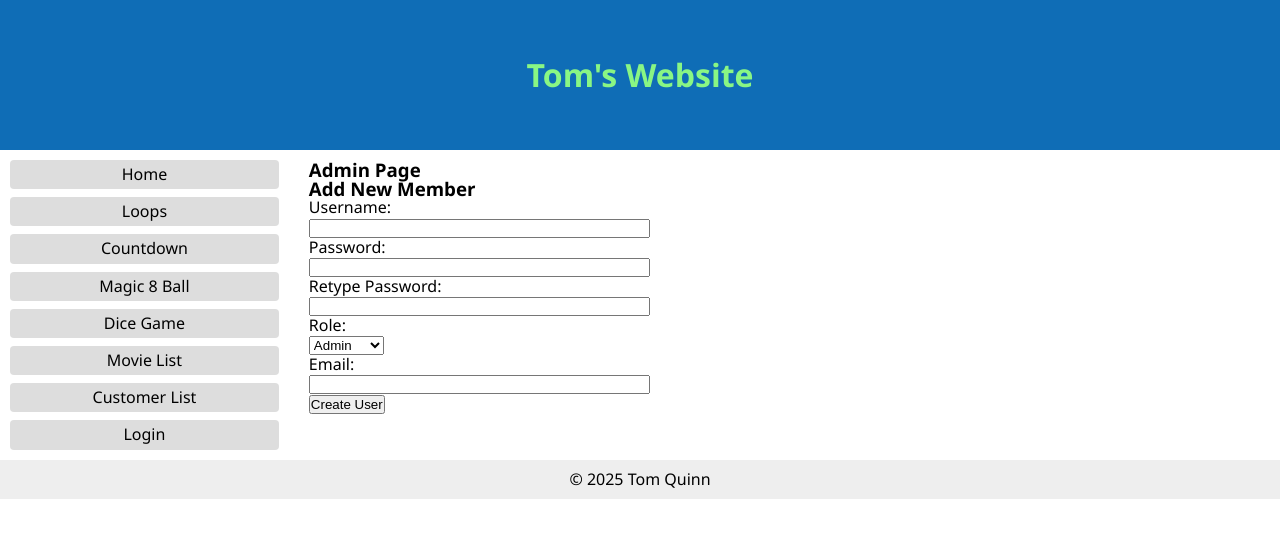
After one commit to Tquinn2135/phpclass, a PHP site: page /login/admin.php in a window 1280 px wide. The commit adds this page. Shown: the top 538 px of the page. Run offline with PHP 8.4, Linux system fonts and the light colour scheme; data that the repository does not hold is empty.

Commit message:
Added UI to login page

```diff
--- a/css/base.css
+++ b/css/base.css
@@ -1,4 +1,7 @@
 /* css reset */
+#err{
+    color: red;
+}
 
 * {
     margin: 0;
--- a/includes/navigation.php
+++ b/includes/navigation.php
@@ -7,6 +7,8 @@ $is8ball = $_SERVER['REQUEST_URI']== '/8ball';
 $isDiceGame = $_SERVER['REQUEST_URI']== '/dicegame';
 $isMovieList = $_SERVER['REQUEST_URI']== '/movielist';
 $isCustomerList = $_SERVER['REQUEST_URI']== '/customerlist';
+$isLogin= $_SERVER['REQUEST_URI'] == '/login'
+
 ?><nav>
     <ul>
         <li class="<?=$isHome?>">
@@ -30,5 +32,8 @@ $isCustomerList = $_SERVER['REQUEST_URI']== '/customerlist';
         <li class="<?=$isCustomerList?>">
             <a href="/customerlist">Customer List</a>
         </li>
+        <li class="<?=$isLogin?>">
+            <a href="/login">Login</a>
+        </li>
     </ul>
 </nav>
--- /dev/null
+++ b/login/admin.php
@@ -0,0 +1,50 @@
+<!doctype html>
+<html lang="en">
+<head>
+    <meta charset="UTF-8">
+    <meta name="viewport"
+          content="width=device-width, user-scalable=no, initial-scale=1.0, maximum-scale=1.0, minimum-scale=1.0">
+    <meta http-equiv="X-UA-Compatible" content="ie=edge">
+    <title>Tom's Website</title>
+    <link rel="stylesheet" href="/css/base.css">
+</head>
+<body>
+<?php
+include "../includes/header.php"
+?>
+<div id="three-column">
+    <?php
+    include "../includes/navigation.php"
+    ?>
+    <main>
+        <h3>Admin Page</h3>
+        <h3 id="err"><?=$msg?></h3>
+        <form method="get">
+            <div class = "grid-container">
+                <div class = "item1"><h3>Add New Member</h3></div>
+                <div class = item2>Username:</div>
+                <div class="item3"><input type="text" name="txtUserName" id="txtUserName" size="40"></div>
+                <div class = item4>Password:</div>
+                <div class="item5"><input type="password" name="txtUserPassword" id="txtUserPassword" size="40"></div>
+                <div class = item6>Retype Password:</div>
+                <div class="item7"><input type="password" name="txtUserPassword2" id="txtUserPassword2" size="40"></div>
+                <div class = item8>Role:</div>
+                <div class="item9">
+                    <select name="txtRole" id="txtRole">
+                        <option value="1">Admin</option>
+                        <option value="2">Operator</option>
+                        <option value="3">Member</option>
+                    </select>
+                </div>
+                <div class = item10>Email:</div>
+                <div class="item11"><input type="text" name="txtEmail" id="txtEmail" size="40"></div>
+                <div class="item12"><input type="submit" value="Create User" name="btnSubmit"></div>
+            </div>
+        </form>
+    </main>
+</div>
+<?php
+include "../includes/footer.php"
+?>
+</body>
+</html>
```
Also changed, not shown: login/index.php (added, +60 -0 lines), login/member.php (added, +27 -0 lines).
